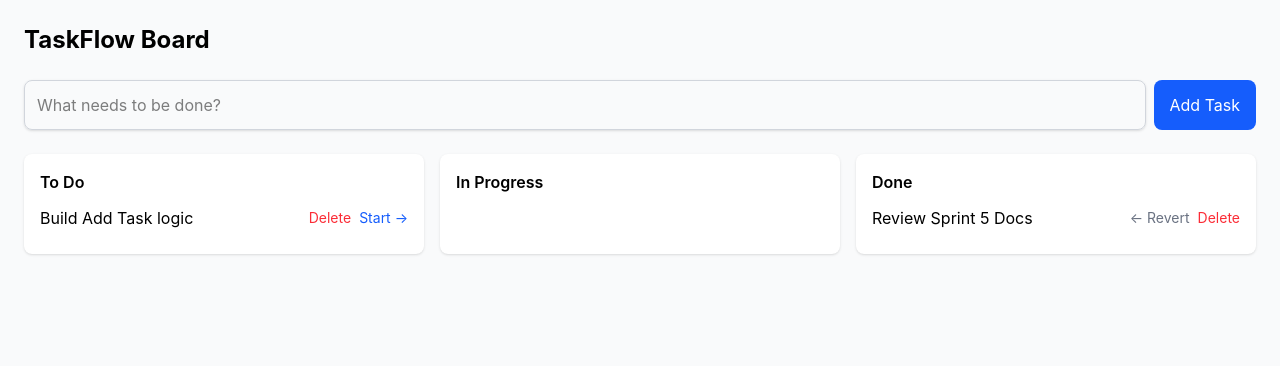
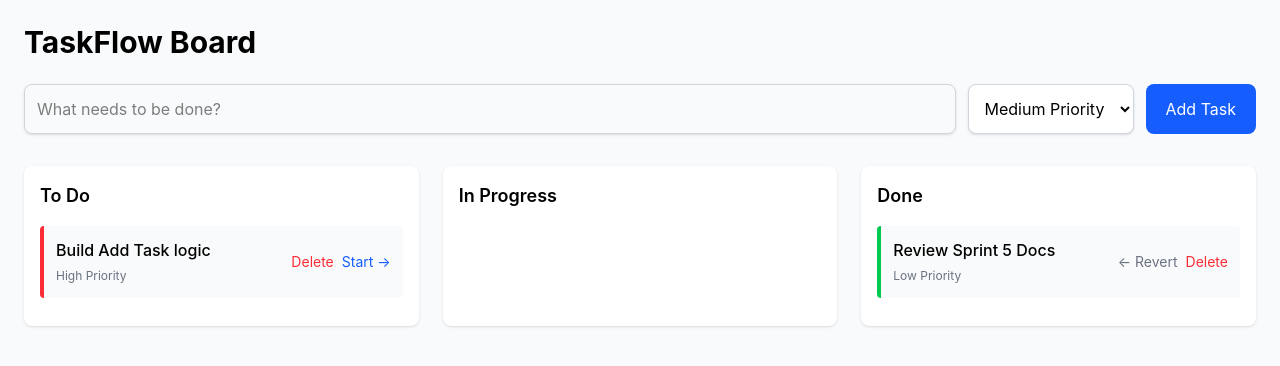
Before and after one commit to Shivam-hub976/Task-Flow, a React (Vite) app: page / in a window 1280 px wide. Shown: the top 366 px of the page. Built offline with nearby package versions, Linux system fonts and the light colour scheme.

Commit message:
added task priority styling and localStorage persistence

```diff
--- a/src/App.jsx
+++ b/src/App.jsx
@@ -1,15 +1,39 @@
-import { useState } from "react";
+import { useState, useEffect } from "react";
 
 function App() {
-  // 1. STATE ARCHITECTURE
-  const [tasks, setTasks] = useState([
-    { id: 1, text: "Review Sprint 5 Docs", status: "Done" },
-    { id: 2, text: "Build Add Task logic", status: "To Do" },
-  ]);
+  // STATE
+  const [tasks, setTasks] = useState(() => {
+    const savedTasks = localStorage.getItem("taskflow-data");
+
+    if (savedTasks) {
+      return JSON.parse(savedTasks);
+    }
+
+    return [
+      {
+        id: 1,
+        text: "Review Sprint 5 Docs",
+        status: "Done",
+        priority: "Low",
+      },
+      {
+        id: 2,
+        text: "Build Add Task logic",
+        status: "To Do",
+        priority: "High",
+      },
+    ];
+  });
 
   const [newTaskText, setNewTaskText] = useState("");
+  const [newTaskPriority, setNewTaskPriority] = useState("Medium");
 
-  // 2. ADD TASK LOGIC
+  // SAVE TO LOCAL STORAGE
+  useEffect(() => {
+    localStorage.setItem("taskflow-data", JSON.stringify(tasks));
+  }, [tasks]);
+
+  // ADD TASK
   const handleAddTask = (e) => {
     e.preventDefault();
 
@@ -22,65 +46,105 @@ function App() {
       id: Date.now(),
       text: newTaskText,
       status: "To Do",
+      priority: newTaskPriority,
     };
 
     setTasks([...tasks, newTask]);
     setNewTaskText("");
+    setNewTaskPriority("Medium");
   };
 
-  // 3. DELETE TASK
-  const handleDeleteTask = (id) => {
-    setTasks(tasks.filter((task) => task.id !== id));
+  // DELETE TASK
+  const handleDeleteTask = (taskId) => {
+    setTasks(tasks.filter((task) => task.id !== taskId));
   };
 
-  // 4. MOVE TASK
-  const handleMoveTask = (id, newStatus) => {
+  // MOVE TASK
+  const handleMoveTask = (taskId, newStatus) => {
     setTasks(
       tasks.map((task) =>
-        task.id === id ? { ...task, status: newStatus } : task
+        task.id === taskId ? { ...task, status: newStatus } : task
       )
     );
   };
 
-  // 5. FILTER TASKS
+  // FILTER TASKS
   const getTasksByStatus = (status) => {
     return tasks.filter((task) => task.status === status);
   };
 
+  // PRIORITY COLORS
+  const getPriorityBorder = (priority) => {
+    switch (priority) {
+      case "High":
+        return "border-red-500";
+      case "Medium":
+        return "border-yellow-500";
+      case "Low":
+        return "border-green-500";
+      default:
+        return "border-gray-500";
+    }
+  };
+
   return (
     <div className="min-h-screen bg-gray-50 p-6">
-      <h1 className="text-2xl font-bold mb-6">TaskFlow Board</h1>
+
+      <h1 className="text-3xl font-bold mb-6">
+        TaskFlow Board
+      </h1>
 
       {/* ADD TASK FORM */}
-      <form onSubmit={handleAddTask} className="flex gap-2 mb-6">
+      <form
+        onSubmit={handleAddTask}
+        className="flex gap-3 mb-8"
+      >
         <input
+          type="text"
           value={newTaskText}
           onChange={(e) => setNewTaskText(e.target.value)}
           placeholder="What needs to be done?"
           className="flex-1 p-3 rounded-lg border border-gray-300 shadow-sm focus:outline-none focus:ring-2 focus:ring-blue-500"
         />
 
+        <select
+          value={newTaskPriority}
+          onChange={(e) => setNewTaskPriority(e.target.value)}
+          className="p-3 rounded-lg border border-gray-300 shadow-sm bg-white focus:outline-none focus:ring-2 focus:ring-blue-500 cursor-pointer"
+        >
+          <option value="High">High Priority</option>
+          <option value="Medium">Medium Priority</option>
+          <option value="Low">Low Priority</option>
+        </select>
+
         <button
           type="submit"
-          className="px-4 py-2 bg-blue-600 text-white rounded-lg"
+          className="px-5 py-3 bg-blue-600 text-white rounded-lg hover:bg-blue-700"
         >
           Add Task
         </button>
       </form>
 
       {/* BOARD */}
-      <div className="grid grid-cols-3 gap-4">
+      <div className="grid grid-cols-3 gap-6">
 
         {/* TO DO */}
         <div className="bg-white p-4 rounded-lg shadow">
-          <h2 className="font-semibold mb-3">To Do</h2>
+          <h2 className="text-lg font-semibold mb-4">To Do</h2>
 
           {getTasksByStatus("To Do").map((task) => (
             <div
               key={task.id}
-              className="mb-2 flex items-center justify-between"
+              className={`border-l-4 ${getPriorityBorder(
+                task.priority
+              )} bg-gray-50 p-3 rounded mb-3 flex justify-between items-center`}
             >
-              <span>{task.text}</span>
+              <div>
+                <p className="font-medium">{task.text}</p>
+                <span className="text-xs text-gray-500">
+                  {task.priority} Priority
+                </span>
+              </div>
 
               <div className="flex gap-2">
                 <button
@@ -105,18 +169,29 @@ function App() {
 
         {/* IN PROGRESS */}
         <div className="bg-white p-4 rounded-lg shadow">
-          <h2 className="font-semibold mb-3">In Progress</h2>
+          <h2 className="text-lg font-semibold mb-4">
+            In Progress
+          </h2>
 
           {getTasksByStatus("In Progress").map((task) => (
             <div
               key={task.id}
-              className="mb-2 flex items-center justify-between"
+              className={`border-l-4 ${getPriorityBorder(
+                task.priority
+              )} bg-gray-50 p-3 rounded mb-3 flex justify-between items-center`}
             >
-              <span>{task.text}</span>
+              <div>
+                <p className="font-medium">{task.text}</p>
+                <span className="text-xs text-gray-500">
+                  {task.priority} Priority
+                </span>
+              </div>
 
               <div className="flex gap-2">
                 <button
-                  onClick={() => handleMoveTask(task.id, "To Do")}
+                  onClick={() =>
+                    handleMoveTask(task.id, "To Do")
+                  }
                   className="text-gray-500 text-sm hover:text-gray-700"
                 >
                   ← Back
@@ -130,7 +205,9 @@ function App() {
                 </button>
 
                 <button
-                  onClick={() => handleMoveTask(task.id, "Done")}
+                  onClick={() =>
+                    handleMoveTask(task.id, "Done")
+                  }
                   className="text-green-600 text-sm hover:text-green-800"
                 >
                   Finish →
@@ -142,14 +219,23 @@ function App() {
 
         {/* DONE */}
         <div className="bg-white p-4 rounded-lg shadow">
-          <h2 className="font-semibold mb-3">Done</h2>
+          <h2 className="text-lg font-semibold mb-4">
+            Done
+          </h2>
 
           {getTasksByStatus("Done").map((task) => (
             <div
               key={task.id}
-              className="mb-2 flex items-center justify-between"
+              className={`border-l-4 ${getPriorityBorder(
+                task.priority
+              )} bg-gray-50 p-3 rounded mb-3 flex justify-between items-center`}
             >
-              <span>{task.text}</span>
+              <div>
+                <p className="font-medium">{task.text}</p>
+                <span className="text-xs text-gray-500">
+                  {task.priority} Priority
+                </span>
+              </div>
 
               <div className="flex gap-2">
                 <button
```
